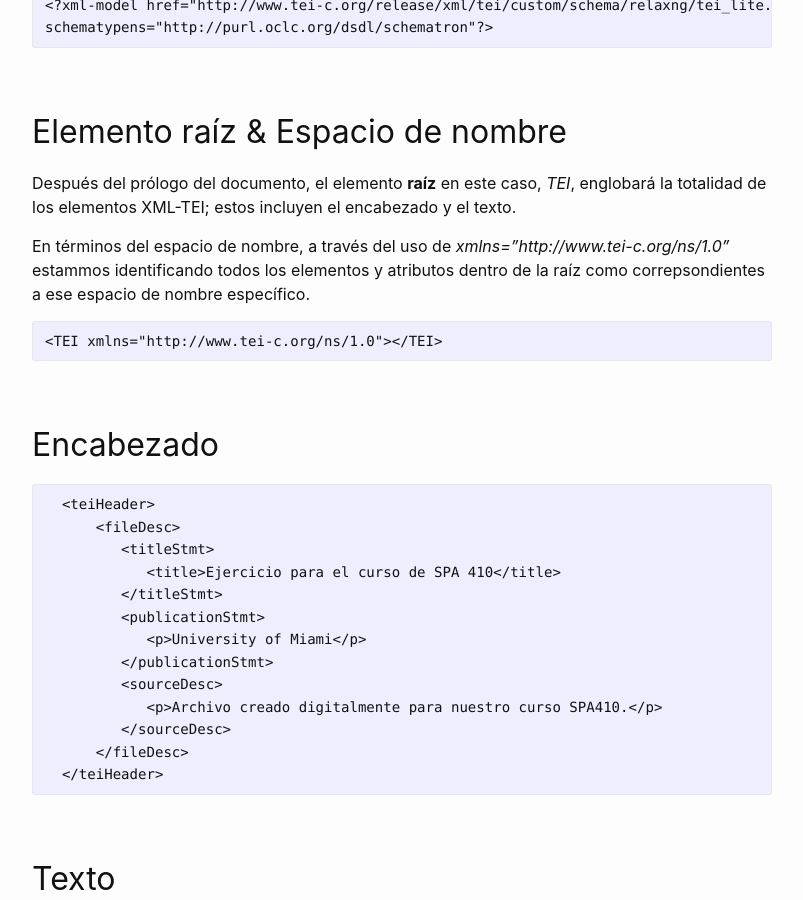
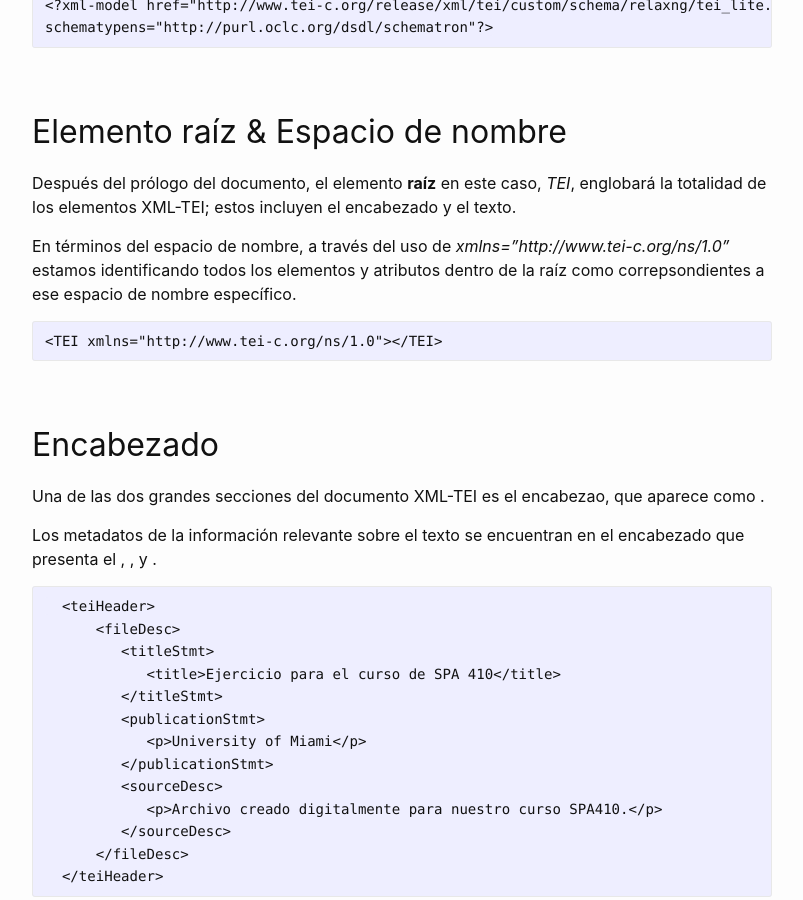
Before and after one commit to miladvh/miladvh.github.io, a Jekyll site: the page built from _posts/2021-10-11-Comentario-TEI.md, in a window 1280 px wide and 900 px high, scrolled down 1044 px. Shown: the whole window, without its empty margins (238-1041 px from the left). Built offline with Jekyll 4.4.1, drawn with Linux system fonts in a browser that asks for light colours.

Commit message:
Update 2021-10-11-Comentario-TEI.md

````diff
--- a/_posts/2021-10-11-Comentario-TEI.md
+++ b/_posts/2021-10-11-Comentario-TEI.md
@@ -34,12 +34,16 @@ schematypens="http://purl.oclc.org/dsdl/schematron"?>
 
 Después del prólogo del documento, el elemento **raíz** en este caso, *TEI*, englobará la totalidad de los elementos XML-TEI; estos incluyen el encabezado y el texto.
 
-En términos del espacio de nombre, a través del uso de *xmlns="http://www.tei-c.org/ns/1.0"* estammos identificando todos los elementos y atributos dentro de la raíz como correpsondientes a ese espacio de nombre específico.
+En términos del espacio de nombre, a través del uso de *xmlns="http://www.tei-c.org/ns/1.0"* estamos identificando todos los elementos y atributos dentro de la raíz como correpsondientes a ese espacio de nombre específico.
 
 ```
 <TEI xmlns="http://www.tei-c.org/ns/1.0"></TEI>
 ```
 ## Encabezado
+
+Una de las dos grandes secciones del documento XML-TEI es el encabezao, que aparece como <teiHeader>.
+
+Los metadatos de la información relevante sobre el texto se encuentran en el encabezado que presenta el <fileDesc>, <titleStmt>, <publication Stmt> y <sourceDesc>.
 ```
   <teiHeader>
       <fileDesc>
````
